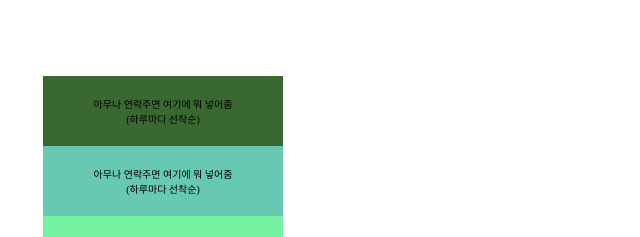
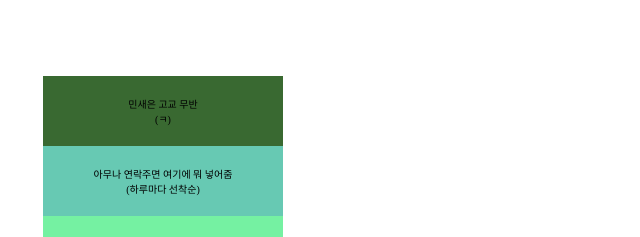
Before and after one commit to bhb414/disbot, a plain HTML site: page index.html in a window 1280 px wide. Shown: the part 647-884 px from the top of the page, 97-737 px from the left. Drawn offline with Linux system fonts and the light colour scheme.

Commit message:
Update index.html

```diff
--- a/index.html
+++ b/index.html
@@ -32,7 +32,7 @@
         </div>
         <button id="reset">초기화</button>
         <p>※필요한 금액은 69,000원=>4242루나를 기준으로 계산합니다.</p>
-        <div id="banner1" class="banner">아무나 연락주면 여기에 뭐 넣어줌<br>(하루마다 선착순)</div>
+        <div id="banner1" class="banner">민새은 고교 무반<br>(ㅋ)</div>
         <div id="banner2" class="banner" class="invert">아무나 연락주면 여기에 뭐 넣어줌<br>(하루마다 선착순)</div>
         <div id="banner3" class="banner">취미로 만들어본 페이지입니다<br>(아 가장 중요한 연락하는 법은 바로...!)</div>
     </div>
```
